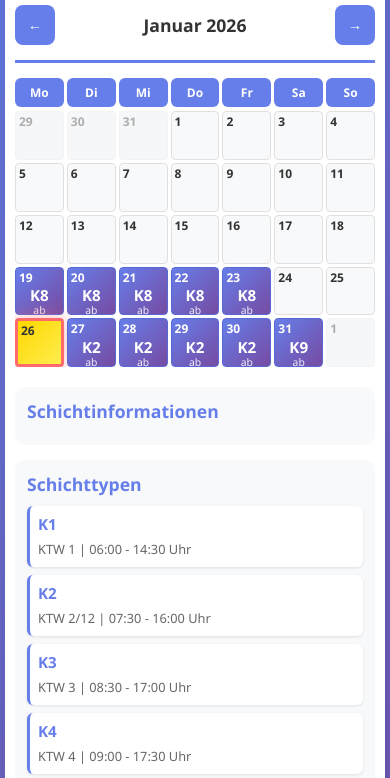
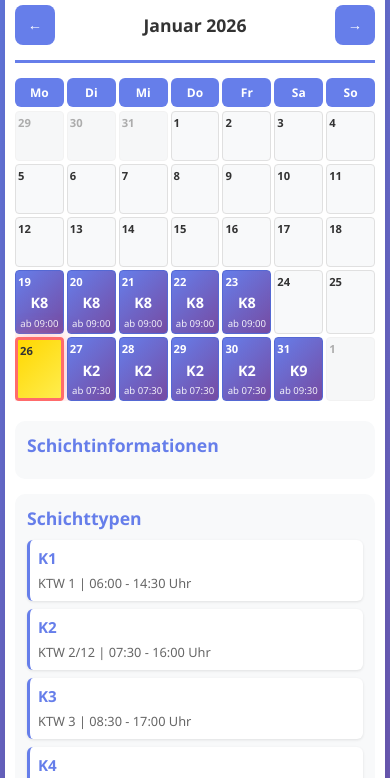
Before and after one commit to Blemds/dienstplan, a plain HTML site: page index.html in a window 390 px wide. Shown: the part 49-827 px from the top of the page. Drawn offline with Linux system fonts and the light colour scheme.

Commit message:
Add files via upload

```diff
--- a/style.css
+++ b/style.css
@@ -151,8 +151,10 @@ header h1 {
     position: relative;
     display: flex;
     flex-direction: column;
-    justify-content: space-between;
+    justify-content: flex-start;
+    align-items: center;
     min-height: 0;
+    overflow: visible;
     touch-action: manipulation;
 }
 
@@ -178,12 +180,17 @@ header h1 {
     background: linear-gradient(135deg, #667eea 0%, #764ba2 100%);
     color: white;
     border-color: #5568d3;
+    justify-content: flex-start;
+    gap: 2px;
 }
 
 .day-number {
     font-size: 0.85em;
     font-weight: bold;
     line-height: 1.2;
+    flex-shrink: 0;
+    width: 100%;
+    text-align: left;
 }
 
 .shift-code {
@@ -192,13 +199,19 @@ header h1 {
     text-align: center;
     margin: 2px 0;
     line-height: 1.2;
+    flex-shrink: 0;
+    width: 100%;
 }
 
 .shift-time {
     font-size: 0.7em;
     text-align: center;
     opacity: 0.9;
-    line-height: 1.1;
+    line-height: 1.2;
+    flex-shrink: 0;
+    width: 100%;
+    white-space: nowrap;
+    overflow: visible;
 }
 
 .shift-info {
@@ -323,21 +336,26 @@ header h1 {
     }
 
     .calendar-day {
-        padding: 3px;
+        padding: 4px 2px;
         border-radius: 4px;
+        min-height: 50px;
+        aspect-ratio: auto;
     }
 
     .day-number {
-        font-size: 0.75em;
+        font-size: 0.7em;
+        margin-bottom: 2px;
     }
 
     .shift-code {
-        font-size: 0.95em;
-        margin: 1px 0;
+        font-size: 0.9em;
+        margin: 2px 0;
     }
 
     .shift-time {
-        font-size: 0.65em;
+        font-size: 0.6em;
+        margin-top: auto;
+        padding-top: 2px;
     }
 
     .shift-info {
@@ -392,19 +410,23 @@ header h1 {
     }
 
     .calendar-day {
-        padding: 6px;
+        padding: 5px;
+        min-height: 60px;
     }
 
     .day-number {
-        font-size: 0.9em;
+        font-size: 0.8em;
+        margin-bottom: 2px;
     }
 
     .shift-code {
-        font-size: 1.05em;
+        font-size: 1em;
+        margin: 2px 0;
     }
 
     .shift-time {
-        font-size: 0.75em;
+        font-size: 0.7em;
+        margin-top: auto;
     }
 
     #legendContent {
```
